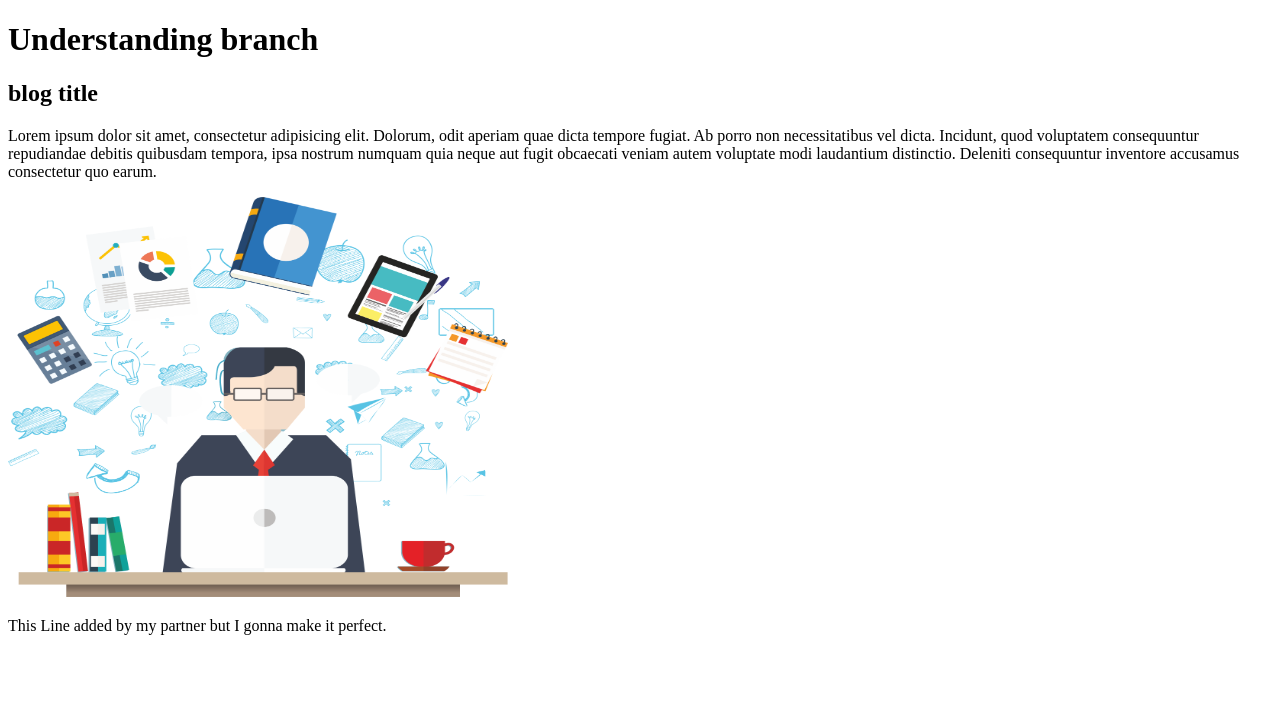
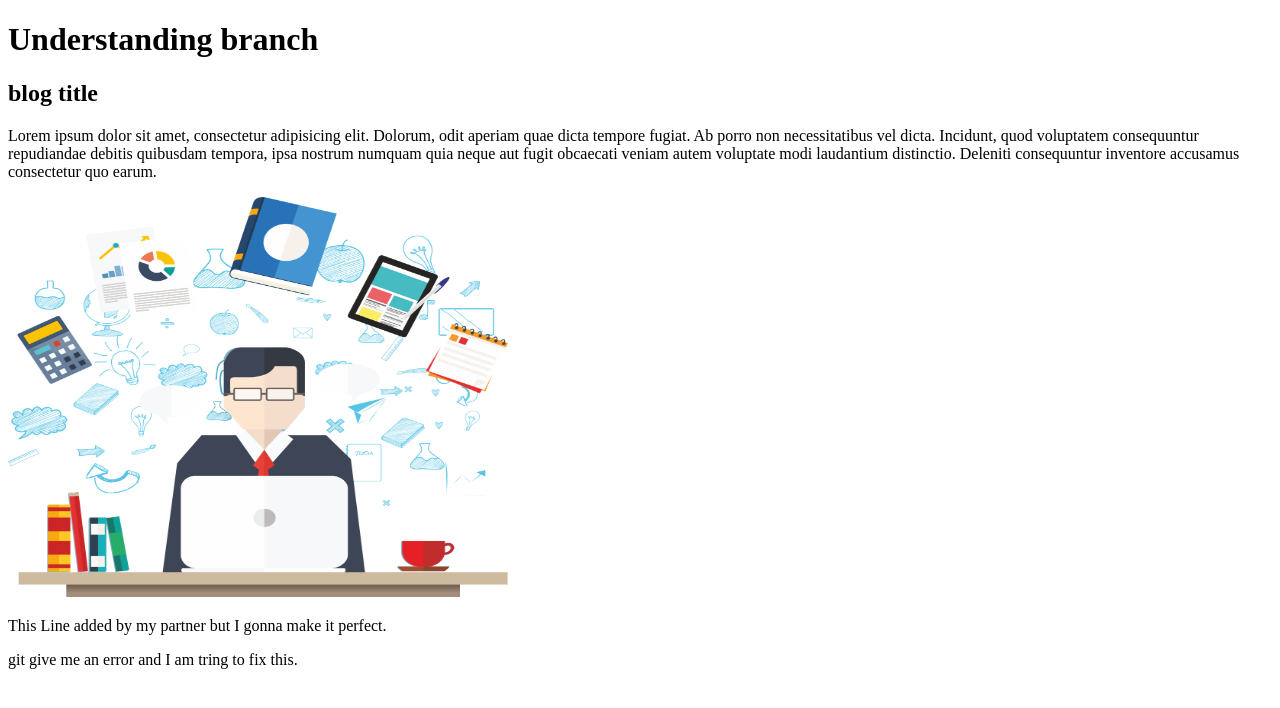
Before and after one commit to Shajib-Dv/my-thidr-repo, a plain HTML site: page index.html in a window 1280 px wide. Drawn offline with Linux system fonts and the light colour scheme.

Commit message:
new test

```diff
--- a/index.html
+++ b/index.html
@@ -23,5 +23,6 @@
     </div>
     <img src="./pngwing.com (4).png" height="400px" width="500px" alt="logo" />
     <p>This Line added by my partner but I gonna make it perfect.</p>
+    <p>git give me an error and I am tring to fix this.</p>
   </body>
 </html>
```
